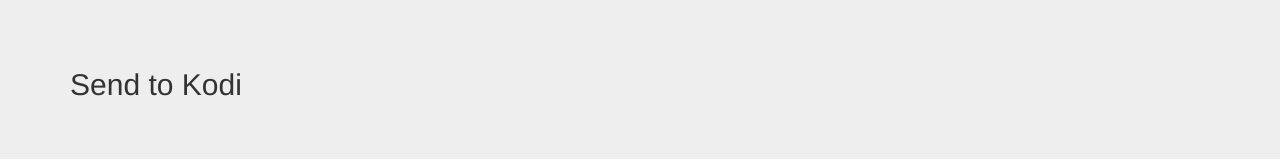
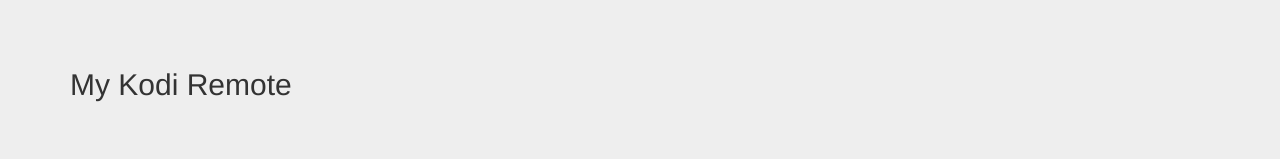
Before and after one commit to aziezahmed/kodi-remote, a plain HTML site: page index.html in a window 1280 px wide. Shown: the top 160 px of the page. Drawn offline with nearby package versions, Linux system fonts and the light colour scheme.

Commit message:
Update title in index.html

```diff
--- a/index.html
+++ b/index.html
@@ -5,7 +5,7 @@
     <meta charset="utf-8">
     <meta http-equiv="X-UA-Compatible" content="IE=edge">
     <meta name="viewport" content="width=device-width, initial-scale=1">
-    <title>Send to Kodi</title>
+    <title>My Kodi Remote</title>
     <link rel="stylesheet" href="//cdnjs.cloudflare.com/ajax/libs/twitter-bootstrap/3.3.5/css/bootstrap.min.css">
     <link rel="stylesheet" href="//cdnjs.cloudflare.com/ajax/libs/twitter-bootstrap/3.3.5/css/bootstrap-theme.min.css">
   </head>
@@ -13,7 +13,7 @@
   <body>
     <div class="jumbotron">
       <div class="container">
-        <h2>Send to Kodi</h2>
+        <h2>My Kodi Remote</h2>
       </div>
     </div>
     <div class="container">
```
